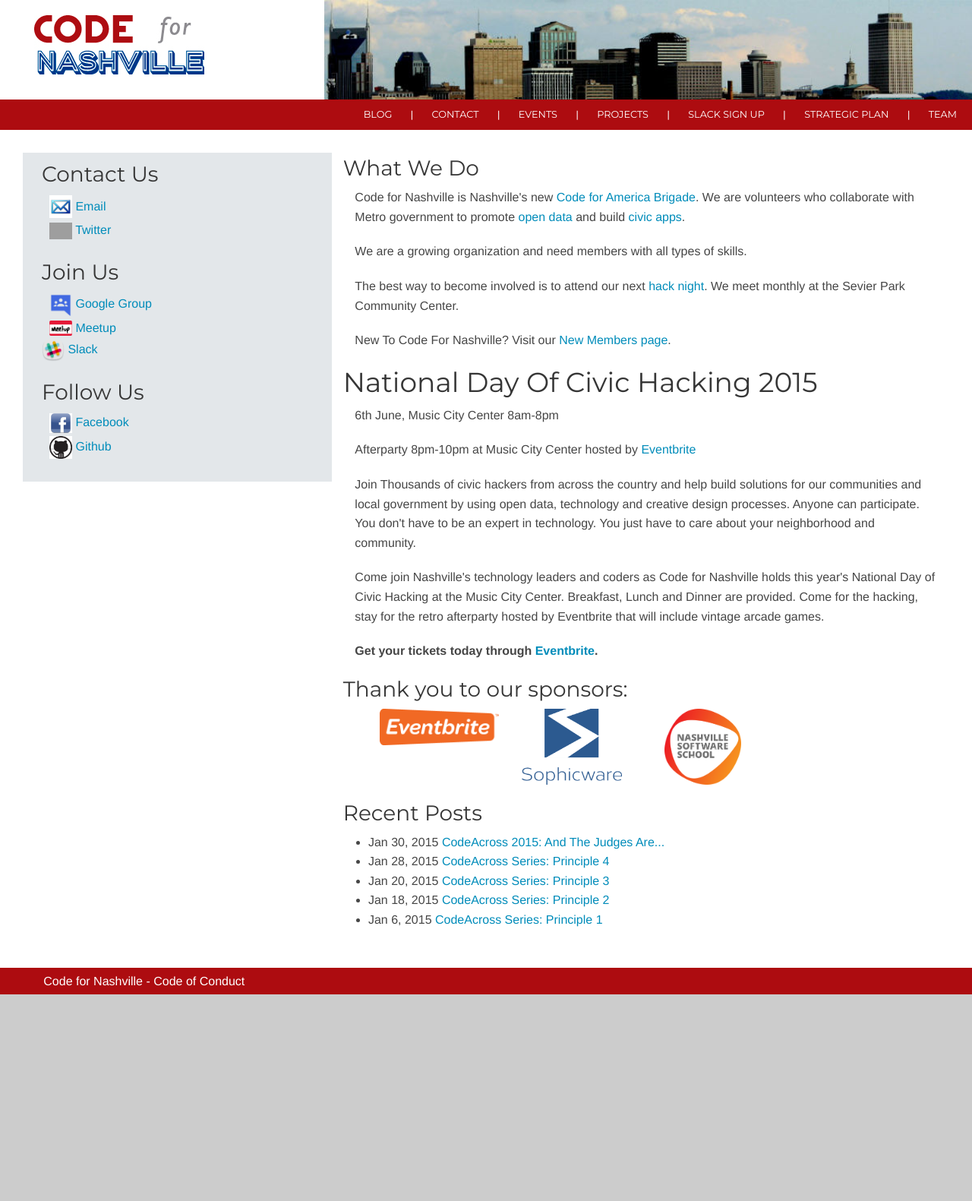
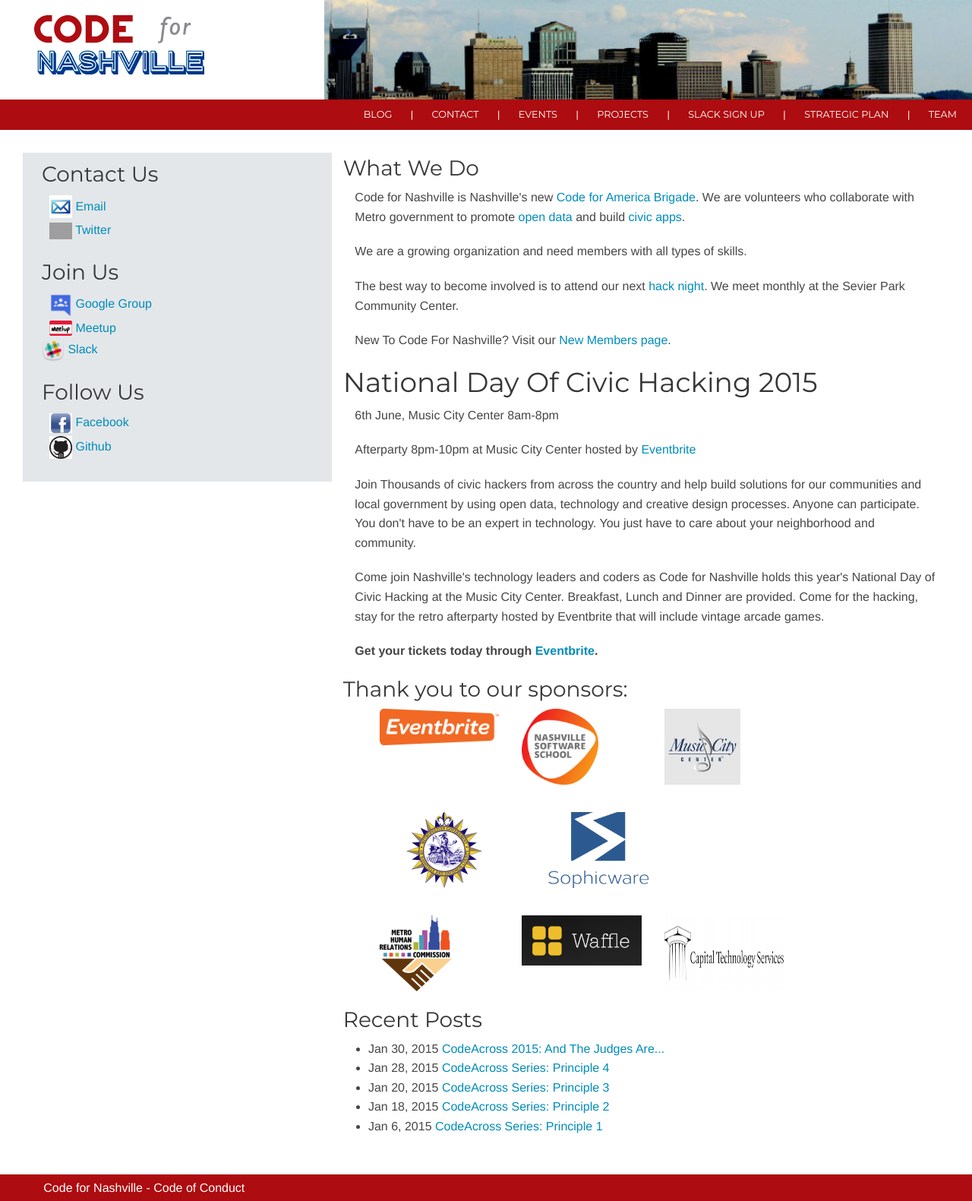
Before and after one commit to code-for-nashville/code-for-nashville.github.io, a Jekyll site: the page built from index.html, in a window 1280 px wide. Shown: the whole page at 76% size. Built offline with Jekyll 4.4.1, drawn with Linux system fonts in a browser that asks for light colours; nearby versions of some CDN libraries; before the commit the page ends 1309 px from its top, so only the background shows below that; grey boxes are pictures that could not be loaded.

Commit message:
additional sponsor logos

```diff
--- a/_includes/ndoch-2015.html
+++ b/_includes/ndoch-2015.html
@@ -12,10 +12,29 @@
 	<li class="large-3 small-3 columns">
     <a href="http://www.eventbrite.com"><img alt="Eventbrite logo" src="/img/eb-logo.png" /></a>
   </li>
-	 <li class="large-3 small-3 columns">
-    <a href="http://www.sophicware.com"><img alt="Sophicware logo" src="/img/sophicware-block-logo.png" /></a>
-  </li>
 	<li class="large-3 small-3 columns">
     <a href="http://www.nashvillesoftwareschool.com"><img alt="Nashville Software School logo" src="/img/NSS-logo.png" /></a>
   </li>
+	 <li class="large-3 small-3 columns">
+    <a href="http://www.nashvillemusiccitycenter.com/"><img alt="Music City Center logo" src="/img/mcc-logo.jpg" /></a>
+  </li>
 </ul>
+<ul class="ndoch-sponsor-list cf">
+	<li class="large-3 small-3 columns">
+    <a href="http://www.nashville.gov/Information-Technology-Services.aspx"><img alt="Metro Government logo" src="/img/metro-logo.png" class="two-logos"/></a>
+  </li>
+	 <li class="large-3 small-3 columns">
+    <a href="http://www.sophicware.com"><img alt="Sophicware logo" src="/img/sophicware-block-logo.png" class="two-logos" /></a>
+  </li>
+</ul>
+<ul class="ndoch-sponsor-list cf">
+	<li class="large-3 small-3 columns">
+    <a href="http://www.nashville.gov/Human-Relations-Commission.aspx"><img alt="MHRC logo" src="/img/mhrc-logo.png" /></a>
+  </li>
+	 <li class="large-3 small-3 columns">
+    <a href="http://www.waffleme.com"><img alt="Waffle logo" src="/img/waffle-logo.png" /></a>
+  </li>
+	<li class="large-3 small-3 columns">
+    <a href="http://www.cts-llc.net"><img alt="Capital Technology Services logo" src="/img/cts-logo.png" class="cts-logo" /></a>
+  </li>
+</ul>
--- a/_sass/_home.scss
+++ b/_sass/_home.scss
@@ -39,6 +39,13 @@
       max-width: 100%;
       max-height: 100px;
     }
+    .cts-logo{
+      height: 140px;
+      width: 450px;
+    }
+    .two-logos{
+      margin: 1em 35px;
+    }
   }
 
   [class*="column"] + [class*="column"]:last-child {
```
Also changed, not shown: img/NSS-logo.png, img/cts-logo.png (added), img/mcc-logo.jpg (added), img/metro-logo.png (added), img/mhrc-logo.png (added), img/sophicware-logo.png (added), img/waffle-logo.png (added).
